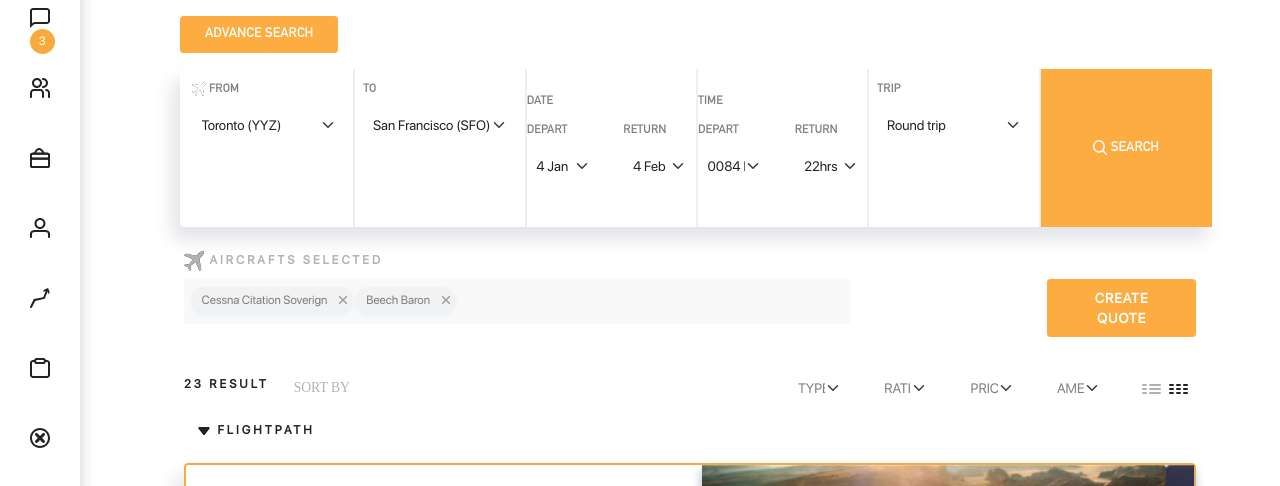
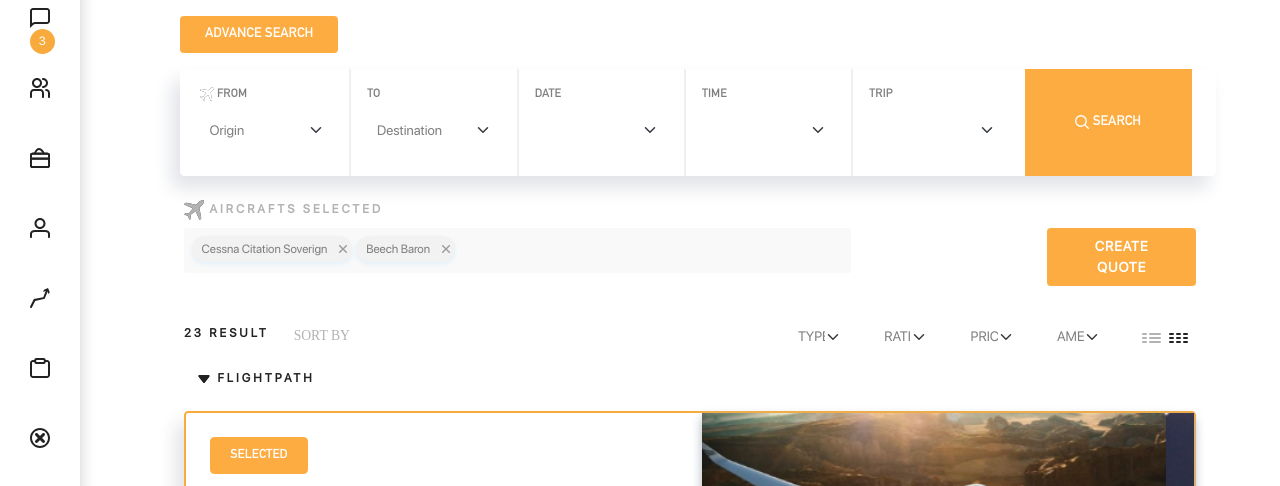
Before and after one commit to Ryandinulfatah12/jetsavvy-beta, a website: page req-quote-list.html in a window 1280 px wide. Shown: the part 234-720 px from the top of the page. Drawn offline with Linux system fonts and the light colour scheme; a web font is replaced by a local one.

Commit message:
super form finale changes

```diff
--- a/assets/css/clientside.css
+++ b/assets/css/clientside.css
@@ -81,5 +81,13 @@ hr {
 		margin-right: 150px;
 	}
 
+	.filter {
+		padding-left: 20px;
+		padding-right: 20px;
+	}
+	.gallery {
+		margin-left: 40px;
+	}
+
 }
 /* END DEKSTOP */
--- a/assets/css/fonts.css
+++ b/assets/css/fonts.css
@@ -68,3 +68,10 @@
 .SFPD-Light {
     font-family: SFPD-Light;
 }
+
+.font-size-33 {
+    font-size: 33px;
+}
+.font-size-38 {
+    font-size: 38px;
+}
--- a/assets/scss/main.scss
+++ b/assets/scss/main.scss
@@ -91,7 +91,7 @@ label {
 	color: $silver-dark-colour;
 }
 option {
-	text-transform: uppercase;
+	// text-transform: uppercase;
 	font-family: DinM;
 	color: $silver-light-colour;
 }
@@ -105,6 +105,10 @@ option {
 	padding-bottom: 0;
 	width: 100%;
 	height: 100%;
+}
+
+.pr-40 {
+	padding-right: 40px;
 }
 
 .list-unstyled li {
--- a/req-quote-list.html
+++ b/req-quote-list.html
@@ -119,97 +119,62 @@
         <button type="button" onclick="advanceSearch()" data-toggle="modal" data-target="#full-scrn" class="btn btn-warning text-white float-left text-uppercase DinM">Advance Search</button>
       </div>
 
-      <div class="card p-0 m-0 ml-lg-2">
-        <div class="card-body panelCard-0">
+      <div class="card p-0 m-0 ml-lg-2 mr-lg-2">
+          <div class="card-body panelCard-0 pr-40">
             <div class="row no-gutters">
 
-            <div class="col-lg-2 border-right-custom py-2 px-2">
+              <div class="col-lg-2 border-right-custom pt-3 pb-3 px-3">
                 <div class="form-group">
-                <label class="text-uppercase" for="first-name-vertical"><img src="assets/img/icon/plane-white.svg" width="14px"> From</label>
-                <select class="form-select text-dark no-border" id="basicSelect">
-                  <option selected="" disabled="">Toronto (YYZ)</option>
+                  <label class="float-left text-uppercase text-silver-light" for="first-name-vertical"><img src="assets/img/icon/plane-white.svg" width="14px"> From</label>
+                  <select class="form-select no-border" id="basicSelect">
+                    <option selected="" disabled="">Origin</option>
                     <option>Blade Runner</option>
                     <option>Thor Ragnarok</option>
                   </select>
                 </div>
               </div>
-            <div class="col-lg-2 border-right-custom py-2 px-2">
+              <div class="col-lg-2 border-right-custom pt-3 pb-3 px-3">
                 <div class="form-group">
-                <label class="text-uppercase" for="first-name-vertical">To</label>
-                <select class="form-select text-dark no-border" id="basicSelect">
-                  <option selected="" disabled="">San Francisco (SFO)</option>
+                  <label class="float-left text-uppercase text-silver-light" for="first-name-vertical">To</label>
+                  <select class="form-select no-border" id="basicSelect">
+                    <option selected="" disabled="">Destination</option>
                     <option>Blade Runner</option>
                     <option>Thor Ragnarok</option>
                   </select>
                 </div>
               </div>
-            <div class="col-lg-2 border-right-custom">
+              <div class="col-lg-2 border-right-custom pt-3 pb-3 px-3">
                 <div class="form-group">
-                <label class="text-uppercase" for="first-name-vertical">Date</label>
-                <div class="row">
-                  <div class="col">
-                    <div class="form-group">
-                      <label class="text-uppercase" for="first-name-vertical">depart</label>
-                      <select class="form-select text-dark no-border" id="basicSelect">
-                          <option selected="" disabled="">4 Jan</option>
+                  <label class="float-left text-uppercase text-silver-light" for="first-name-vertical">Date</label>
+                  <select class="form-select no-border" id="basicSelect">
+                    <option selected="" disabled=""></option>
                     <option>Blade Runner</option>
                     <option>Thor Ragnarok</option>
                   </select>
                 </div>
               </div>
-                  <div class="col">
+              <div class="col-lg-2 border-right-custom pt-3 pb-3 px-3">
                 <div class="form-group">
-                      <label class="text-uppercase" for="first-name-vertical">return</label>
-                      <select class="form-select text-dark no-border" id="basicSelect">
-                          <option selected="" disabled="">4 Feb</option>
+                  <label class="float-left text-uppercase text-silver-light" for="first-name-vertical">Time</label>
+                  <select class="form-select no-border" id="basicSelect">
+                    <option selected="" disabled=""></option>
                     <option>Blade Runner</option>
                     <option>Thor Ragnarok</option>
                   </select>
                 </div>
               </div>
-                </div>
-              </div>
-            </div>
-
-            <div class="col-lg-2 border-right-custom">
+              <div class="col-lg-2 pt-3 pb-3 px-3">
                 <div class="form-group">
-                <label class="text-uppercase" for="first-name-vertical">time</label>
-                <div class="row">
-                  <div class="col">
-                    <div class="form-group">
-                      <label class="text-uppercase" for="first-name-vertical">depart</label>
-                      <select class="form-select text-dark no-border" id="basicSelect">
-                          <option selected="" disabled="">0084 hrs</option>
-                          <option>Blade Runner</option>
-                          <option>Thor Ragnarok</option>
-                      </select>
-                    </div>
-                  </div>
-                  <div class="col">
-                    <div class="form-group">
-                      <label class="text-uppercase" for="first-name-vertical">return</label>
-                      <select class="form-select text-dark no-border" id="basicSelect">
-                          <option selected="" disabled="">22hrs</option>
-                          <option>Blade Runner</option>
-                          <option>Thor Ragnarok</option>
-                      </select>
-                    </div>
-                  </div>
-                </div>
-              </div>
-            </div>
-            <div class="col-lg-2 border-right-custom py-2 px-2">
-              <div class="form-group">
-                <label class="text-uppercase" for="first-name-vertical">Trip</label>
-                <select class="form-select text-dark no-border" id="basicSelect">
-                  <option selected="" disabled="">Round trip</option>
+                  <label class="float-left text-uppercase text-silver-light" for="first-name-vertical">Trip</label>
+                  <select class="form-select no-border" id="basicSelect">
+                    <option selected="" disabled=""></option>
                     <option>Blade Runner</option>
                     <option>Thor Ragnarok</option>
                   </select>
                 </div>
               </div>
               <div class="col-lg-2 col-md-2">
-              <button type="button" onclick="queryView()" class="btn btn-warning btnSearch input-block-level text-uppercase DinM"><img src="assets/img/icon/search-white.svg" width="14px"> Search</button>
+                <button type="button" onclick="queryView()" class="btn btn-warning btnSearch btn-block ml-lg-1 text-uppercase DinM"><img src="assets/img/icon/search-white.svg" width="14px"> Search</button>
               </div>
 
             </div>
```
Also changed, not shown: index.html (+11 -11 lines), login.html (+4 -4 lines), quote-details-1.html (+2 -0 lines), req-quote-grid.html (+23 -58 lines), req-quote.html (+23 -23 lines), assets/css/admin.css, 1 other file. Lines whose indentation alone changed are shown as unchanged.
